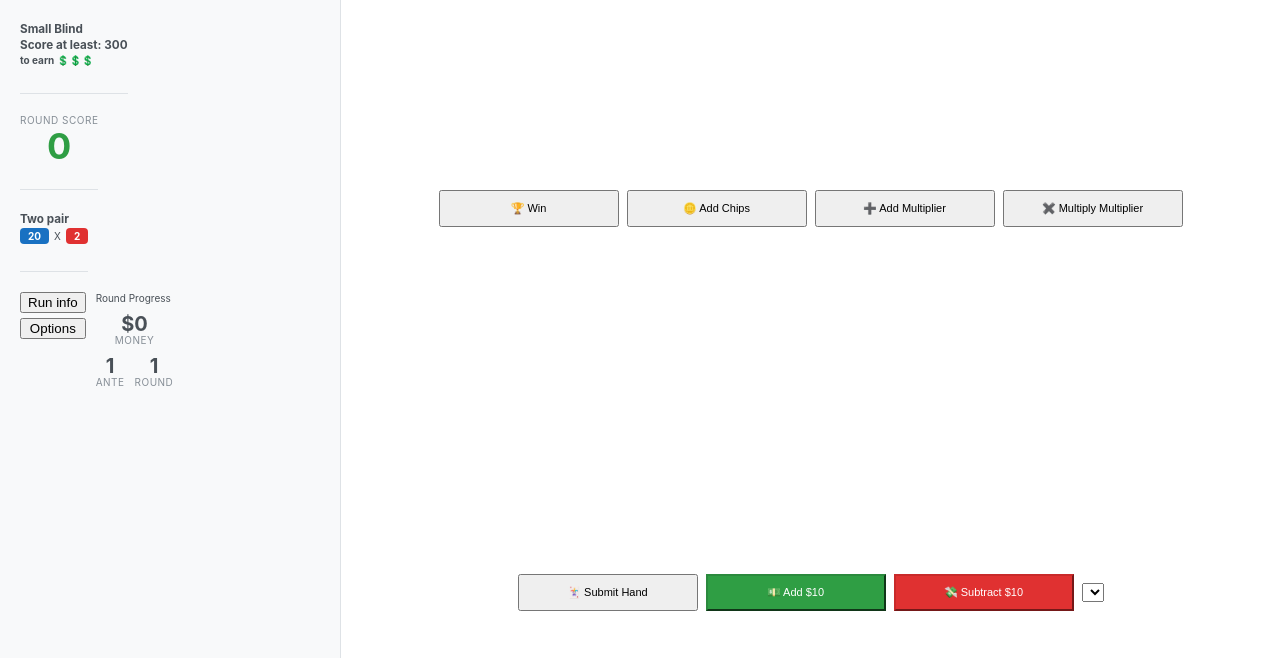
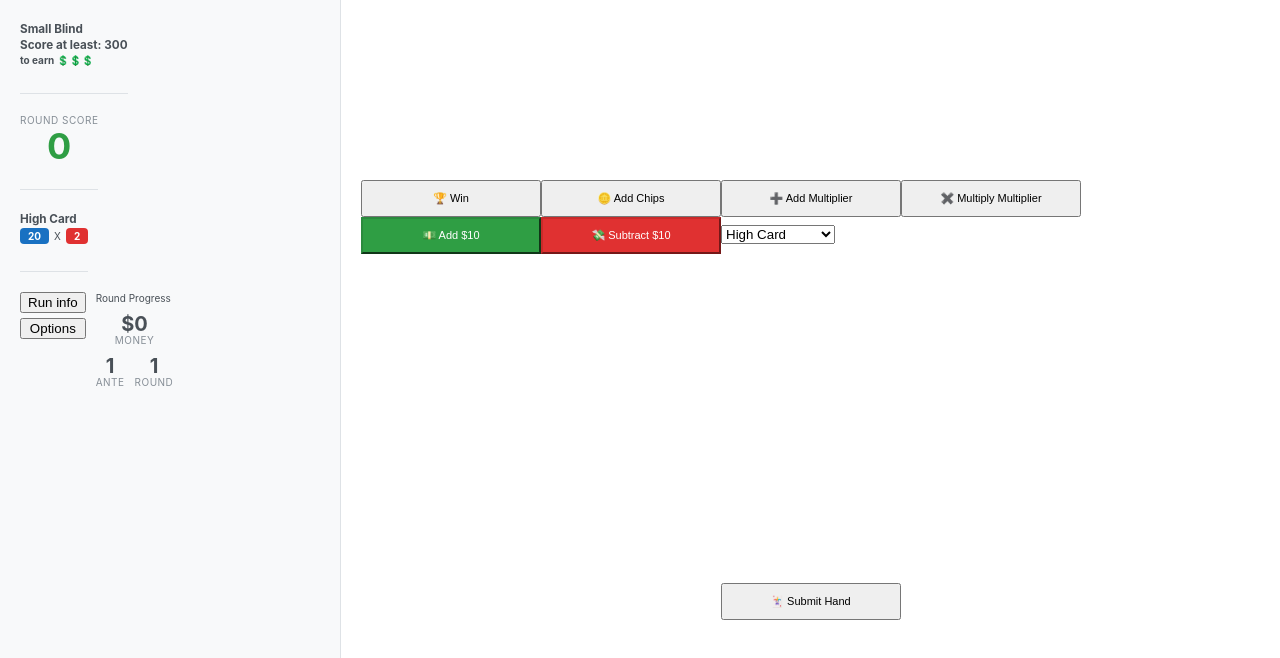
Before and after one commit to oreoshake-s-team/browslatro, a React (Create React App) app: page / in a window 1280 px wide. Shown: the top 658 px of the page. Built offline with nearby package versions, Linux system fonts and the light colour scheme; the HTML template or start-up script is replaced by a standard one.

Commit message:
add the ability to update the hand

```diff
--- a/src/App.tsx
+++ b/src/App.tsx
@@ -1,6 +1,7 @@
 import { useState } from "react";
 import type { Blind } from "./types";
-import Game from "./components/Game";
+import Game, { HANDS } from "./components/Game";
+import type { Hand } from "./components/Game";
 import Sidebar from "./components/Sidebar";
 
 function App() {
@@ -11,6 +12,7 @@ function App() {
   const [chips, setChips] = useState(20);
   const [multiplier, setMultiplier] = useState(2);
   const [roundScore, setRoundScore] = useState(0);
+  const [selectedHand, setSelectedHand] = useState<Hand>(HANDS[0]);
 
   function handleWin() {
     setRound((prev) => prev + 1);
@@ -58,6 +60,7 @@ function App() {
         chips={chips}
         multiplier={multiplier}
         roundScore={roundScore}
+        selectedHand={selectedHand}
         handleReset={handleReset}
       />
       <Game
@@ -67,6 +70,8 @@ function App() {
         onMultiplyMultiplier={multiplyMultiplier}
         onSetMoney={setMoney}
         onSubmitHand={submitHand}
+        selectedHand={selectedHand}
+        onSelectHand={setSelectedHand}
       />
     </div>
   );
--- a/src/components/Game.tsx
+++ b/src/components/Game.tsx
@@ -29,6 +29,8 @@ interface GameProps {
   onMultiplyMultiplier: (factor: number) => void;
   onSubmitHand: () => void;
   onSetMoney: Dispatch<SetStateAction<number>>;
+  selectedHand: Hand;
+  onSelectHand: (hand: Hand) => void;
 }
 
 export default function Game({
@@ -38,6 +40,8 @@ export default function Game({
   onMultiplyMultiplier,
   onSubmitHand,
   onSetMoney,
+  selectedHand,
+  onSelectHand,
 }: GameProps) {
   function handleAddMoney(amount: number) {
     onSetMoney((prev) => prev + amount);
@@ -47,8 +51,13 @@ export default function Game({
     onSetMoney((prev) => prev - amount);
   }
 
+  function handleHandChange(hand: Hand) {
+    onSelectHand(hand);
+  }
+
   return (
     <div className="game">
+      <div>
         <button className="win-button" onClick={onWin}>
           🏆 Win
         </button>
@@ -67,9 +76,6 @@ export default function Game({
         >
           ✖️ Multiply Multiplier
         </button>
-      <button className="submit-hand-button" onClick={onSubmitHand}>
-        🃏 Submit Hand
-      </button>
         <button className="add-money-button" onClick={() => handleAddMoney(10)}>
           💵 Add $10
         </button>
@@ -79,7 +85,22 @@ export default function Game({
         >
           💸 Subtract $10
         </button>
-      <select></select>
+        <select
+          value={HANDS.indexOf(selectedHand)}
+          onChange={(e) => handleHandChange(HANDS[Number(e.target.value)])}
+        >
+          {HANDS.map((hand, i) => (
+            <option key={hand.label} value={i}>
+              {hand.label}
+            </option>
+          ))}
+        </select>
+      </div>
+      <div className="submit-hand">
+        <button className="submit-hand-button" onClick={onSubmitHand}>
+          🃏 Submit Hand
+        </button>
+      </div>
     </div>
   );
 }
--- a/src/components/HandScore.tsx
+++ b/src/components/HandScore.tsx
@@ -1,12 +1,15 @@
+import { Hand } from "./Game";
+
 interface HandScoreProps {
   chips: number;
   multiplier: number;
+  selectedHand: Hand;
 }
 
-function HandScore({ chips, multiplier }: HandScoreProps) {
+function HandScore({ chips, multiplier, selectedHand }: HandScoreProps) {
   return (
     <div className="hand-score">
-      <h3>Two pair</h3>
+      <h3>{selectedHand.label}</h3>
       <p>
         <span className="chips">{chips}</span>
         <span>X</span>
--- a/src/components/Sidebar.tsx
+++ b/src/components/Sidebar.tsx
@@ -6,6 +6,7 @@ import Options from "./Options";
 import RoundProgress from "./RoundProgress";
 import RunProgress from "./RunProgress";
 import HandScore from "./HandScore";
+import { Hand } from "./Game";
 
 interface SidebarProps {
   blind: Blind;
@@ -15,6 +16,7 @@ interface SidebarProps {
   chips: number;
   multiplier: number;
   roundScore: number;
+  selectedHand: Hand;
   handleReset: () => void;
 }
 
@@ -26,6 +28,7 @@ export default function Sidebar({
   chips,
   multiplier,
   roundScore,
+  selectedHand,
   handleReset,
 }: SidebarProps) {
   return (
@@ -36,7 +39,11 @@ export default function Sidebar({
         BlindValues={BlindValues}
         roundScore={roundScore}
       />
-      <HandScore chips={chips} multiplier={multiplier} />
+      <HandScore
+        chips={chips}
+        multiplier={multiplier}
+        selectedHand={selectedHand}
+      />
       <div className="sub-info-progress">
         <div className="sub-info">
           <RunInfo />
--- a/src/index.css
+++ b/src/index.css
@@ -24,6 +24,17 @@
 .win-button {
   padding: 10px 20px;
   font-size: 1.1rem;
+}
+
+.submit-hand {
+  width: 100%;
+  display: flex;
+  justify-content: center;
+}
+
+.submit-hand-button {
+  padding: 1.6rem 4rem;
+  font-size: 2rem;
 }
 
 .reset-button {
```
Also changed, not shown: 1 other file (tests, documents, lock files or other folders). Lines whose indentation alone changed are shown as unchanged.
